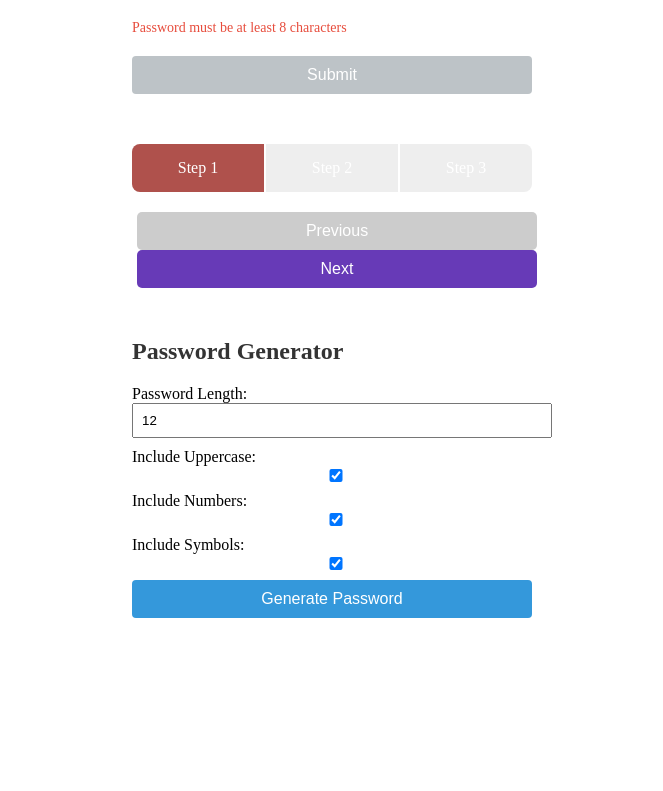
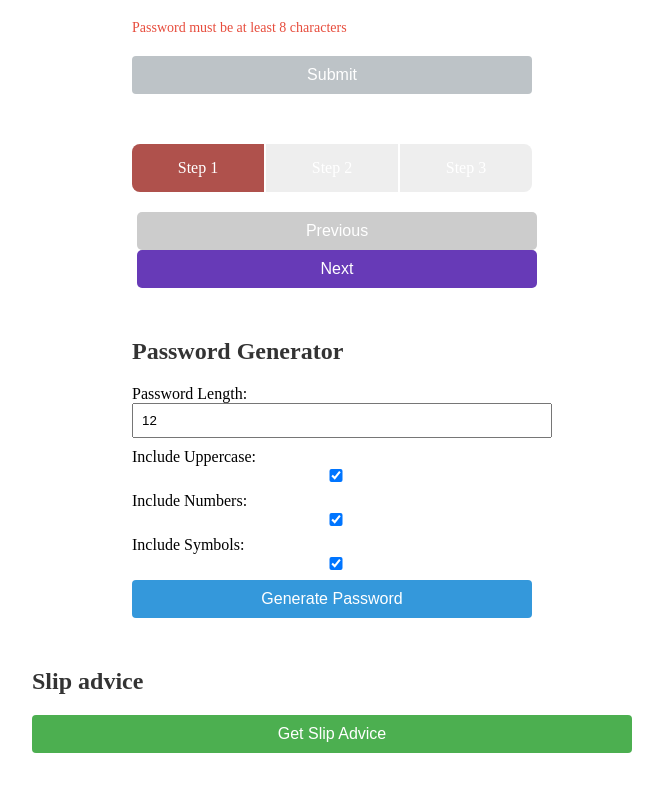
Before and after one commit to Waydj/vue3, a Vue app: page / in a window 1280 px wide. Shown: the part 1518-2309 px from the top of the page, without its empty margins (308-971 px from the left). Before the commit the page ends 2186 px from the top, so only its background shows below. Built offline with nearby package versions, Linux system fonts and the light colour scheme.

Commit message:
slip advice

```diff
--- a/package.json
+++ b/package.json
@@ -9,6 +9,7 @@
     "preview": "vite preview"
   },
   "dependencies": {
+    "axios": "^1.6.7",
     "vue": "^3.3.11"
   },
   "devDependencies": {
--- a/src/App.vue
+++ b/src/App.vue
@@ -6,6 +6,7 @@ import PasswordGenerator from "./components/PasswordGenerator.vue";
 import ProgressSteps from "./components/ProgressSteps.vue";
 import RandomGenerator from "./components/RandomGenerator.vue";
 import ToDoList from "./components/ToDoList.vue";
+import SlipAdvice from "./components/SlipAdvice.vue";
 </script>
 
 <template>
@@ -16,4 +17,5 @@ import ToDoList from "./components/ToDoList.vue";
   <FormValidation />
   <ProgressSteps />
   <PasswordGenerator />
+  <SlipAdvice />
 </template>
--- /dev/null
+++ b/src/components/SlipAdvice.vue
@@ -0,0 +1,63 @@
+<script setup>
+import { ref } from "vue";
+import axios from "axios";
+
+const advice = ref(null);
+
+const fetchAdvice = async () => {
+  try {
+    const response = await axios.get("https://api.adviceslip.com/advice", {
+      headers: { Accept: "application/json" },
+    });
+    advice.value = response.data.slip.advice;
+  } catch (error) {
+    console.error("Error fetching advice:", error);
+  }
+};
+</script>
+
+<template>
+  <div class="advice-container">
+    <h2 class="advice-title">Slip advice</h2>
+    <button @click="fetchAdvice" class="advice-button">Get Slip Advice</button>
+    <div v-if="advice" class="advice">
+      {{ advice }}
+    </div>
+  </div>
+</template>
+
+<style scoped>
+.advice-container {
+  max-width: 600px;
+  margin: 50px auto;
+}
+
+.advice-title {
+  font-size: 24px;
+  color: #333;
+  margin-bottom: 20px;
+}
+
+.advice-button {
+  padding: 10px 15px;
+  font-size: 16px;
+  background-color: #4caf50;
+  color: #fff;
+  border: none;
+  border-radius: 4px;
+  cursor: pointer;
+}
+
+.advice-button:hover {
+  background-color: #45a049;
+}
+
+.advice {
+  border: 1px solid #ddd;
+  border-radius: 4px;
+  padding: 15px;
+  margin-top: 20px;
+  background-color: #f9f9f9;
+  color: #333;
+}
+</style>
```
Also changed, not shown: 1 other file (tests, documents, lock files or other folders).
